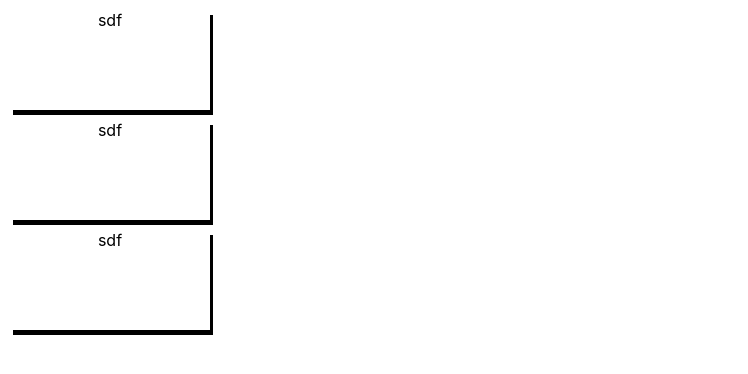
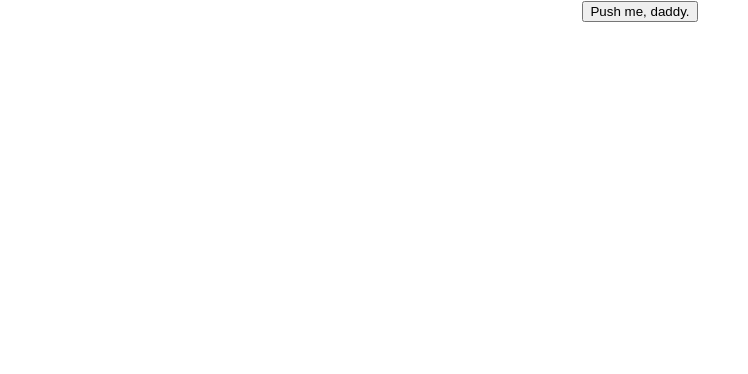
Before and after one commit to jakekoki/jlearner, a React (Create React App) app: page / in a window 1280 px wide. Shown: the top 374 px of the page, without its empty margins (0-748 px from the left). Built offline with nearby package versions, Linux system fonts and the light colour scheme.

Commit message:
added add flashcard functionality

```diff
--- a/src/App.css
+++ b/src/App.css
@@ -9,6 +9,16 @@
   width: 200px;
   margin: 10px;
   box-shadow: 3px 5px;
+}
+
+.noselect {
+  -webkit-touch-callout: none; /* iOS Safari */
+  -webkit-user-select: none; /* Safari */
+  -khtml-user-select: none; /* Konqueror HTML */
+  -moz-user-select: none; /* Old versions of Firefox */
+  -ms-user-select: none; /* Internet Explorer/Edge */
+  user-select: none; /* Non-prefixed version, currently
+                                  supported by Chrome, Edge, Opera and Firefox */
 }
 
 .App-logo {
--- a/src/App.js
+++ b/src/App.js
@@ -11,12 +11,31 @@ class App extends Component {
     };
   }
 
+  addFlashCard(front="front", back="back") {
+    var flashcards = this.state.flashcards.slice(0, this.state.flashcards.length);
+    flashcards.push({
+      front: front,
+      back: back
+    })
+
+    this.setState({
+      flashcards : flashcards
+    })
+  }
+
   render() {
     return (
       <div className="App">
-        <FlashCard front={"sdf"} back={"asdf"} />
-        <FlashCard front={"sdf"} back={"asdf"} />
-        <FlashCard front={"sdf"} back={"asdf"} />
+        <div className="NewCardForm">
+          <button onClick={() => this.addFlashCard()}>Push me, daddy.</button>
+        </div>
+        {console.log(this.state.flashcards)}
+        {this.state.flashcards.map((card, idx) => {
+          return (
+            <FlashCard front={card.front} back={card.back} />
+          )
+        })}
+
       </div>
     );
   }
--- a/src/components/FlashCard.js
+++ b/src/components/FlashCard.js
@@ -1,4 +1,4 @@
-import React,  { Component } from 'react';
+import React, { Component } from "react";
 
 class FlashCard extends Component {
   constructor(props) {
@@ -28,7 +28,7 @@ class FlashCard extends Component {
     const contents = this.getCard();
     return (
       <div className="FlashCard" onClick={(e) => this.flipCard(e)}>
-          {contents}
+        <div className="noselect">{contents}</div>
       </div>
     );
   }
```
Lines whose indentation alone changed are shown as unchanged.
